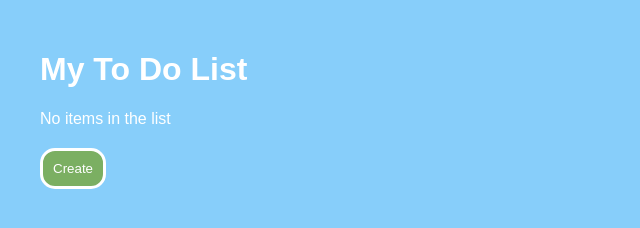
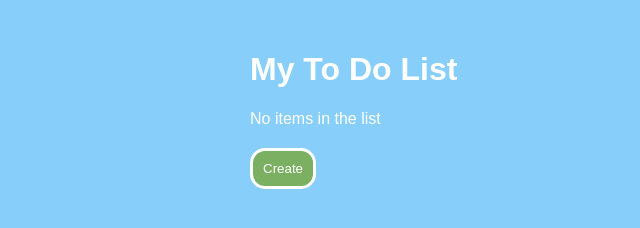
Before and after one commit to 4everSmile/todo-list, a plain HTML site: page todo-list/index.html in a window 1280 px wide. Shown: the whole page, without its empty margins (0-640 px from the left). Drawn offline with Linux system fonts and the light colour scheme.

Commit message:
Update style.css

```diff
--- a/todo-list/styles/style.css
+++ b/todo-list/styles/style.css
@@ -7,7 +7,7 @@ html, body {
 }
 
 .app {
-  padding: 30px 40px;
+  padding: 30px 250px;
   color: white;
 }
 
```
